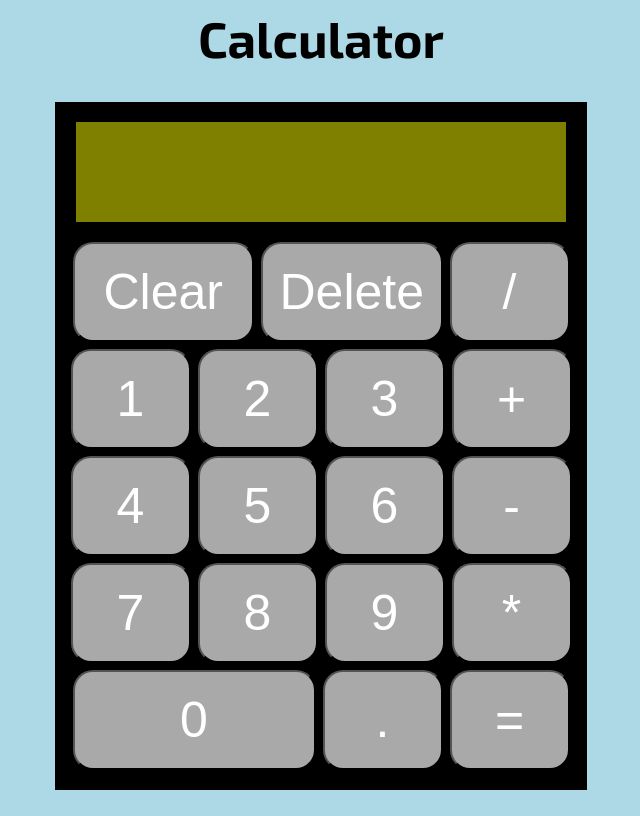
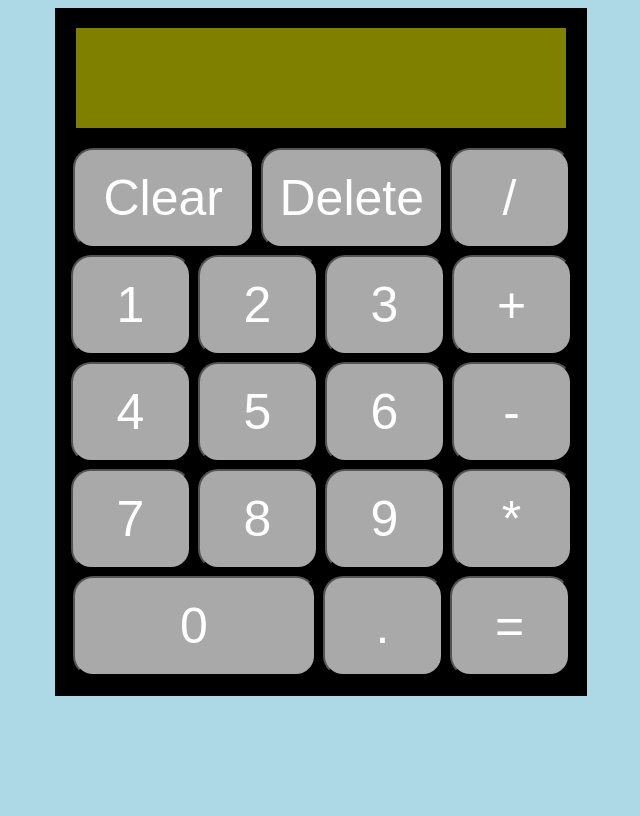
Before and after one commit to Peasac/calculator, a plain HTML site: page index.html in a window 1280 px wide. Shown: the whole page, without its empty margins (319-959 px from the left). Drawn offline with Linux system fonts and the light colour scheme.

Commit message:
removed the header

```diff
--- a/index.html
+++ b/index.html
@@ -14,9 +14,7 @@
     <link href="https://fonts.googleapis.com/css2?family=Exo+2:ital,wght@0,100..900;1,100..900&family=Orbitron&family=Roboto:ital,wght@0,300;0,400;0,500;0,700;0,900;1,100;1,300;1,400;1,500;1,700;1,900&display=swap" rel="stylesheet">
 </head>
 <body>
-    <div class="head">
-    <h1 class="Header"> Calculator</h1>
-    </div>
+
     <div class="container">
         <div class="screen"></div>
         <div class="buttons">
--- a/styles.css
+++ b/styles.css
@@ -7,12 +7,7 @@ body {
 
     min-height: 100vh;
 }
-.Header {
-    font-size: 50px;
-    margin-top: 0px;
-    font-family: "Exo 2", sans-serif;
-    font-weight: bold;
-}
+
 .container {
     width: 532px;
     height: auto;
```
